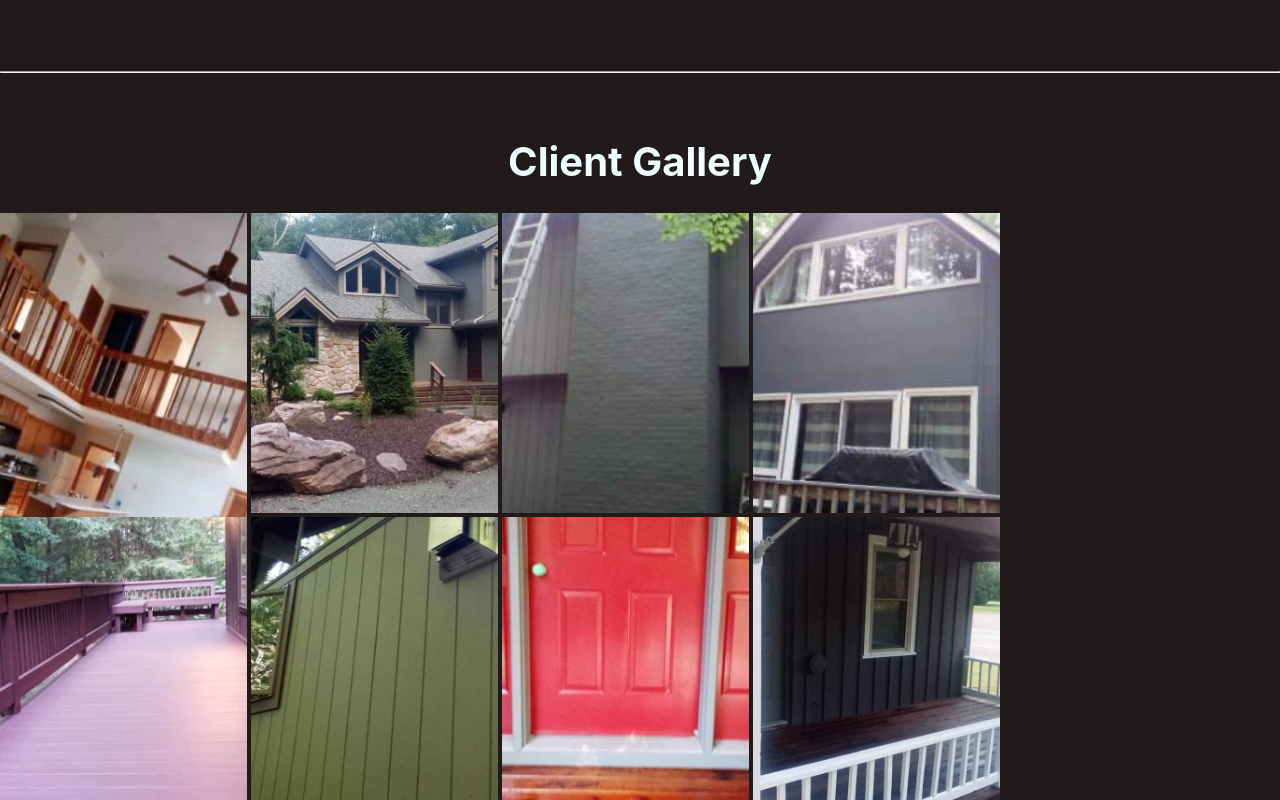
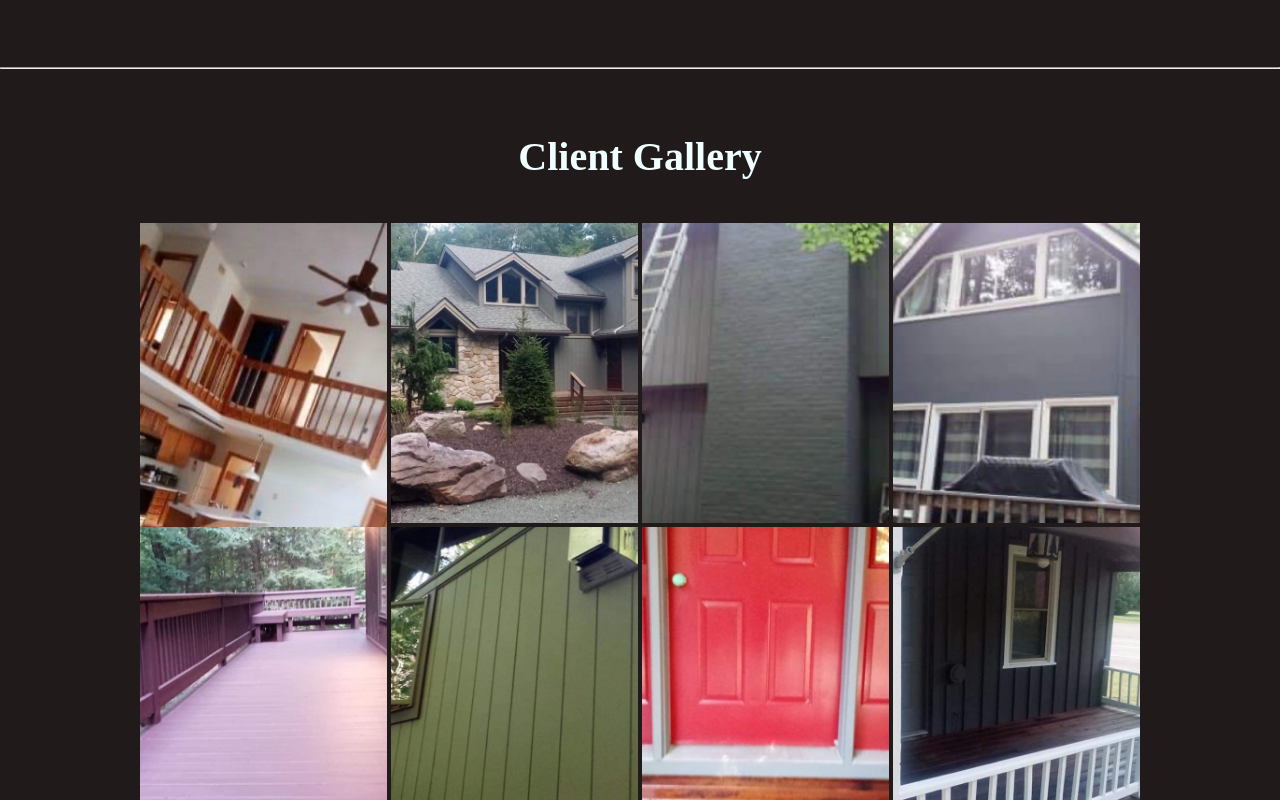
Before and after one commit to jburger69/Quality-custom-painting-and-powerwashing, a React (Create React App) app: page / in a window 1280 px wide. Shown: the part 1800-2600 px from the top of the page. Built offline with nearby package versions, Linux system fonts and the light colour scheme; the HTML template or start-up script is replaced by a standard one.

Commit message:
Change font on h1 and display flex on images

```diff
--- a/src/components/ClientGallery.css
+++ b/src/components/ClientGallery.css
@@ -2,9 +2,11 @@ h1 {
     /* margin-top: 15%; */
     font-size: 40px;
     text-align: center;
+    font-family: 'Playfair Display';
 }
 
 .client_gallery_images {
+    display: flex;
     align-items: center;
     justify-content: center;
 }
```
